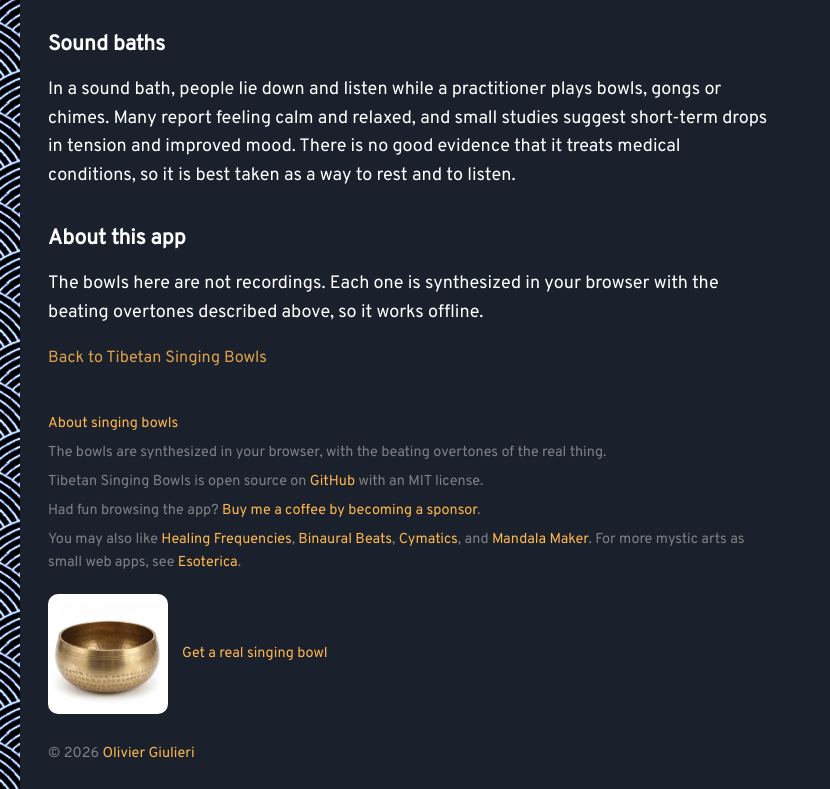
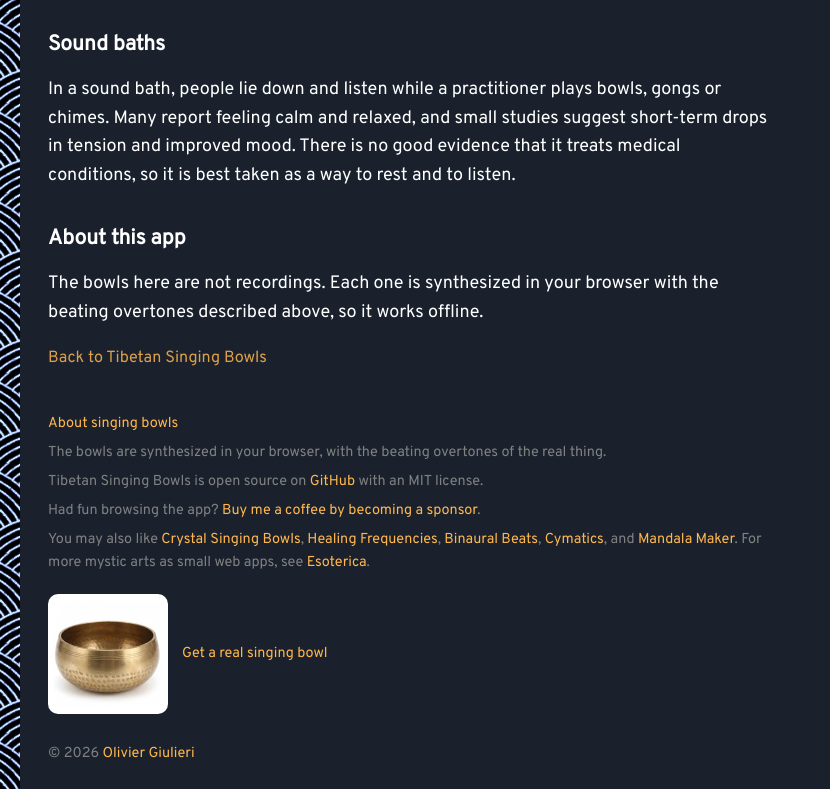
Before and after one commit to evoluteur/tibetan-singing-bowls, a website: page about.html in a window 1280 px wide. Shown: the part 977-1766 px from the top of the page, without its empty margins (0-830 px from the left). Drawn offline with Linux system fonts and the light colour scheme.

Commit message:
docs: add link to crystal-singing-bowls

```diff
--- a/about.html
+++ b/about.html
@@ -157,6 +157,9 @@
         </p>
         <p>
           You may also like
+          <a href="https://evoluteur.github.io/crystal-singing-bowls/"
+            >Crystal Singing Bowls</a
+          >,
           <a href="https://evoluteur.github.io/healing-frequencies/"
             >Healing Frequencies</a
           >,
```
Also changed, not shown: index.html (+3 -0 lines), README.md.
